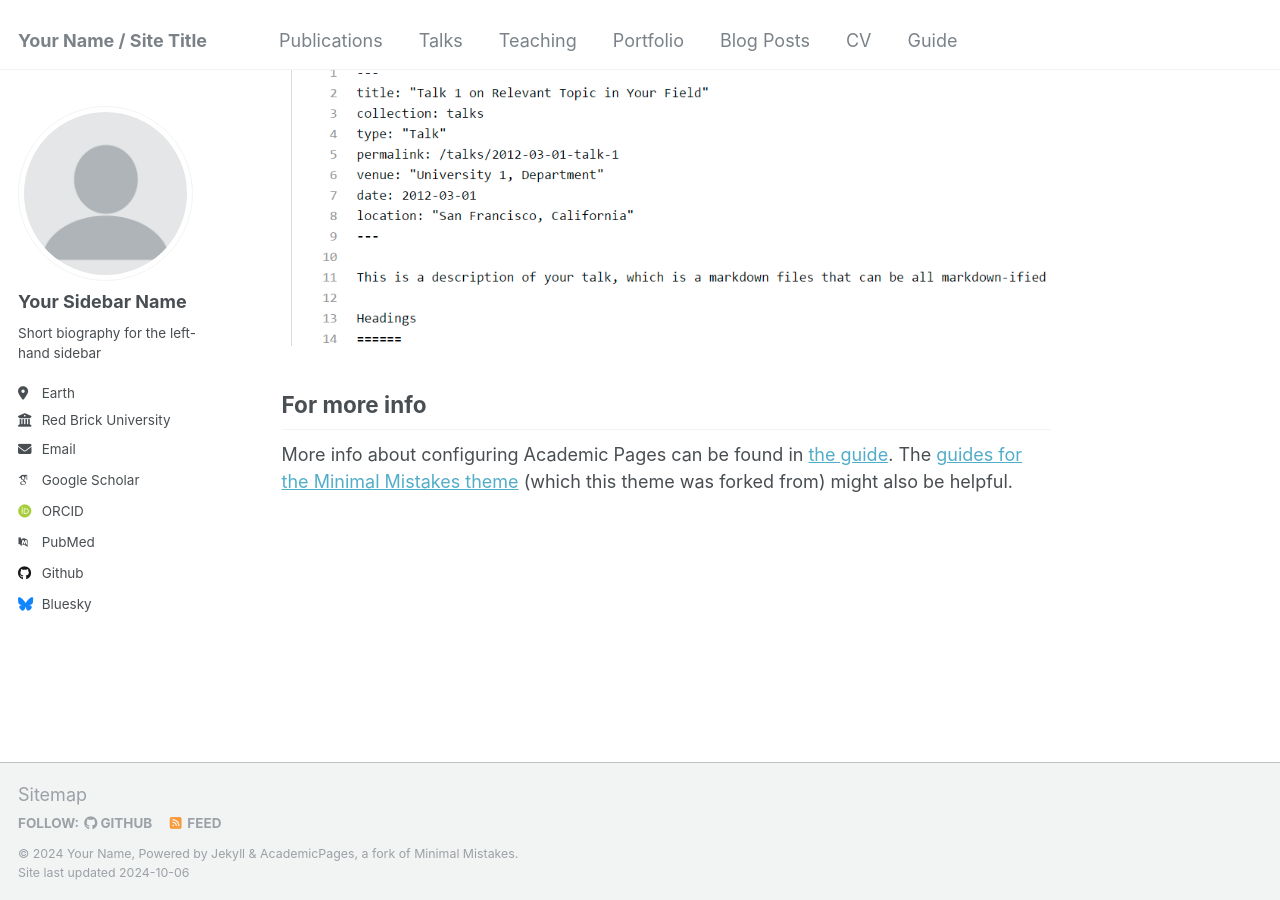
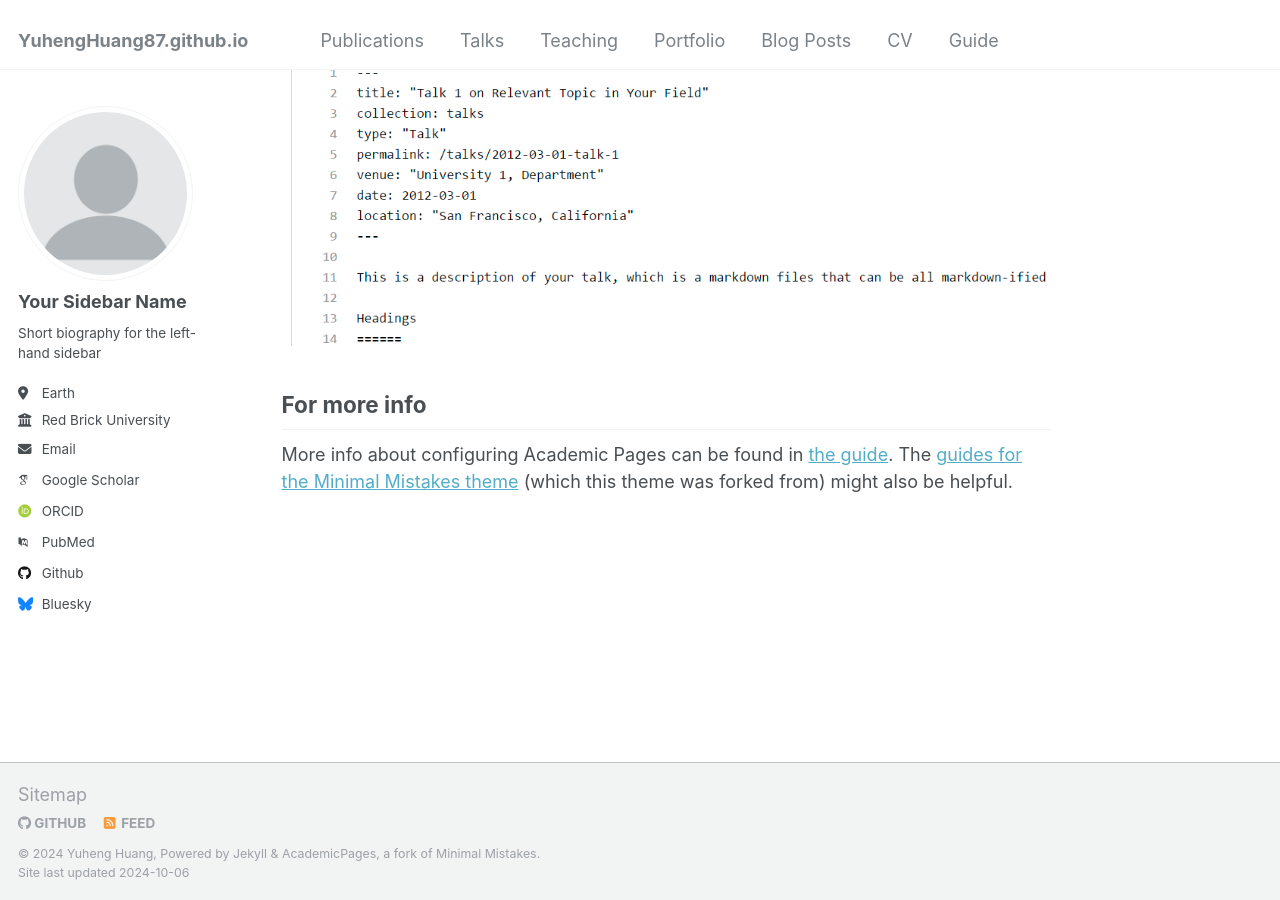
Before and after one commit to YuhengHuang87/YuhengHuang87.github.io, a Jekyll site: the page built from _pages/about.md, in a window 1280 px wide and 900 px high, scrolled down 2643 px. Built offline with Jekyll 4.4.1, drawn with Linux system fonts in a browser that asks for light colours; some web fonts are replaced.

Commit message:
config.yml update

```diff
--- a/_config.yml
+++ b/_config.yml
@@ -7,14 +7,14 @@
 # server process.
 
 # Basic Site Settings
-locale                   : "en-US"
-title                    : "Your Name / Site Title"
-title_separator          : "-"
-name                     : &name "Your Name"
-description              : &description "personal description"
-url                      : https://academicpages.github.io # the base hostname & protocol for your site e.g. "https://mmistakes.github.io"
+#locale                   : "en-US"
+#title                    : "Your Name / Site Title"
+#title_separator          : "-"
+name                     : &name "Yuheng Huang"
+description              : &description "evolutionary geneticist"
+url                      : https://yuhenghuang87.github.io/ # the base hostname & protocol for your site e.g. "https://mmistakes.github.io"
 baseurl                  : "" # the subpath of your site, e.g. "/blog"
-repository               : "academicpages/academicpages.github.io"
+repository               : "YuhengHuang87/yuhenghuang87.guthub.io"
 
 # Site Author - The following control what appear as part of the author content on the side bar.
 #               If a field is blank the icon and link will not appear, otherwise it will be shown.
```
Also changed, not shown: 1 other file.
